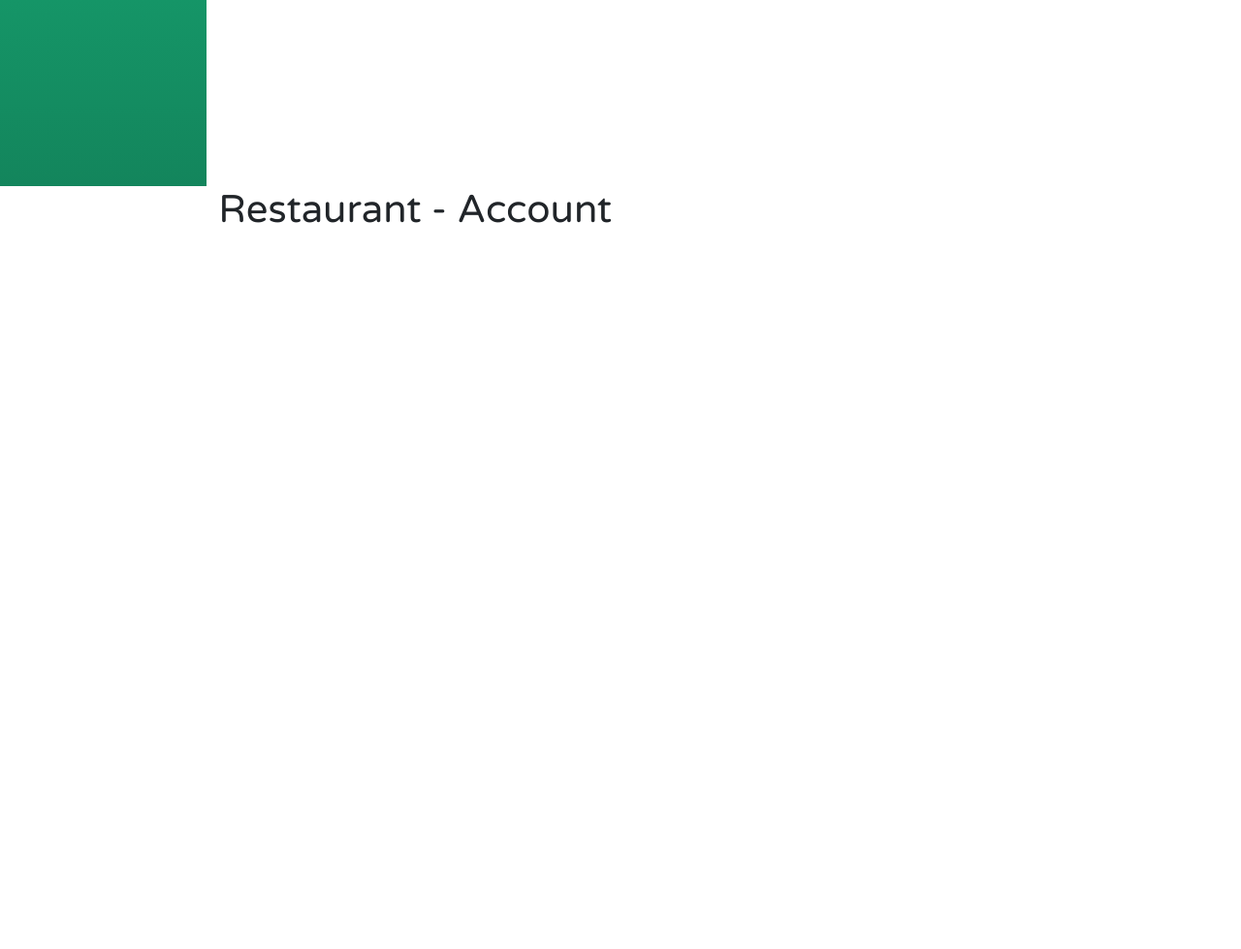
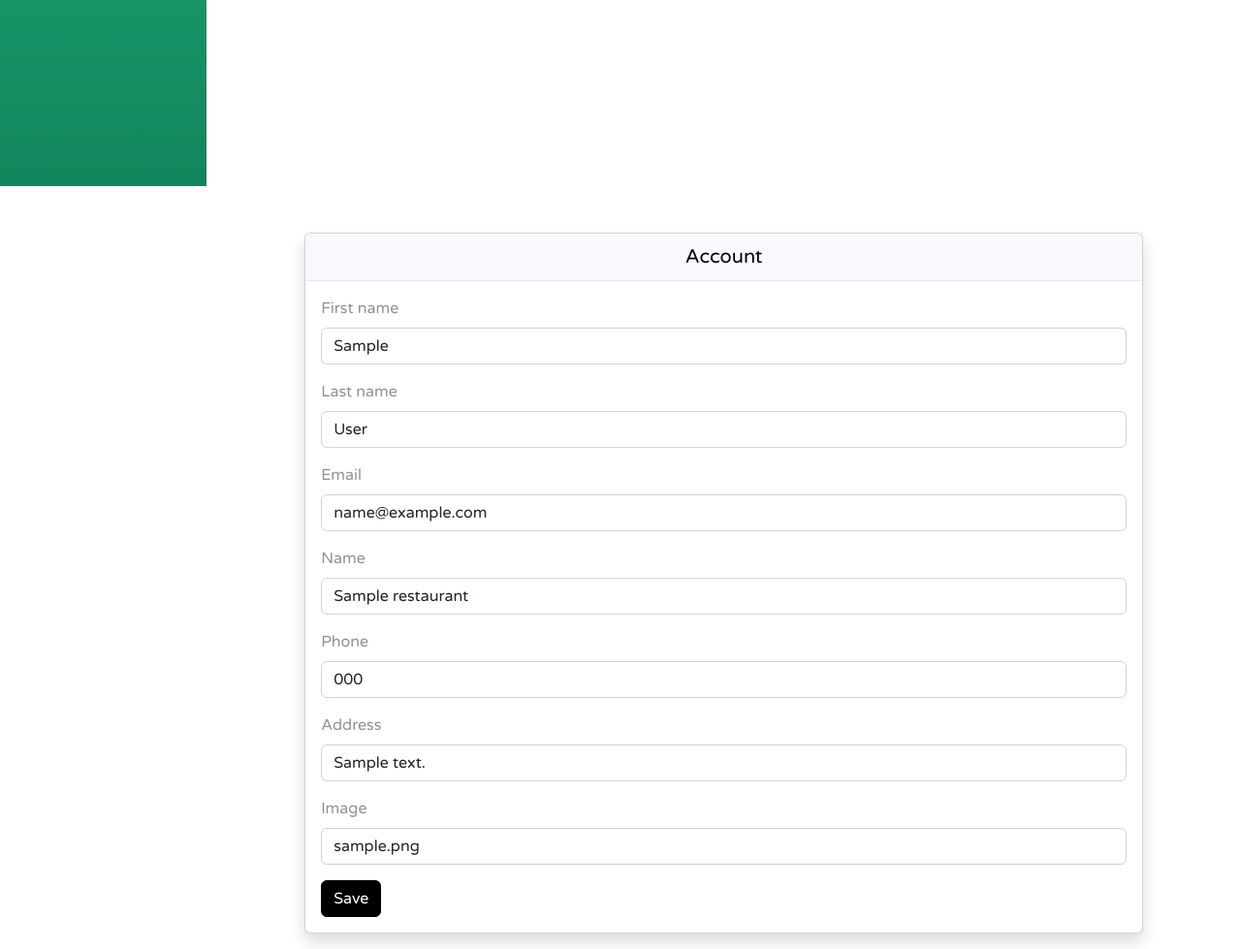
Before and after one commit to zd-prog/foodtasker, a Django app: page /restaurant/account/ in a window 1280 px wide. Shown: the part 608-1587 px from the top of the page at 97% size. Before the commit the page ends 838 px from the top, so only its background shows below. Run offline with Django 3.2, Linux system fonts and the light colour scheme; a user stored in the database is signed in; tables that the repository leaves empty hold one stand-in row (values such as "Sample post"); some libraries are stand-ins or nearby versions.

Commit message:
Account form

```diff
--- a/coreapp/forms.py
+++ b/coreapp/forms.py
@@ -1,3 +1,4 @@
+import email
 from django import forms
 
 from django.contrib.auth.models import User
@@ -15,3 +16,10 @@ class RestaurantForm(forms.ModelForm):
   class Meta:
     model = Restaurant
     fields = ('name', 'phone', 'address', 'logo')
+
+class AccountForm(forms.ModelForm):
+  email = forms.CharField(max_length=100, required=True)
+
+  class Meta:
+    model = User
+    fields = ('first_name', 'last_name', 'email')
--- a/coreapp/static/css/styles.css
+++ b/coreapp/static/css/styles.css
@@ -74,3 +74,19 @@ body {
   background-color: #097d53;
   color: white;
 }
+
+/* CARD */
+.card-header {
+  padding: 0.75rem 1.25rem;
+  margin-bottom: 0;
+  background-color: #f8f9fc;
+  border-bottom: 1px solid #e3e6f0;
+}
+
+.card-body {
+  color: #919295;
+}
+
+.text-black {
+  color: black;
+}
--- a/coreapp/templates/restaurant/account.html
+++ b/coreapp/templates/restaurant/account.html
@@ -1,7 +1,27 @@
 {% extends 'restaurant/base.html' %}
+{% load bootstrap4 %}
 
 {% block title %} Account{% endblock %}
 
 {% block body %}
-<h1>Restaurant - Account</h1>
+
+<div class="row">
+  <div class="col-md-10 offset-md-1">
+    <div class="card shadow text-white mb-3 mt-5">
+      <div class="card-header text-center">
+        <h5 class="m-0 font-weight-bold text-black">Account</h5>
+      </div>
+      <div class="card-body">
+        <form action="" method="post"enctype="multipart/form-data">
+          {% csrf_token %}
+          {% bootstrap_form account_form%}
+          {% bootstrap_form restaurant_form%}
+
+          <button type="submit" class="btn btn-black float-right">Save</button>
+        </form>
+      </div>
+    </div>
+  </div>
+</div>
+
 {% endblock %}
--- a/coreapp/views.py
+++ b/coreapp/views.py
@@ -3,7 +3,7 @@ from django.contrib.auth.decorators import login_required
 from django.contrib.auth import authenticate, login
 from django.contrib.auth.models import User
 
-from coreapp.forms import UserForm, RestaurantForm
+from coreapp.forms import AccountForm, UserForm, RestaurantForm
 
 # Create your views here.
 def home(request):
@@ -40,7 +40,22 @@ def restaurant_sign_up(request):
 
 @login_required(login_url='/restaurant/sign_in/')
 def restaurant_account(request):
-  return render(request, 'restaurant/account.html', {})
+
+  if request.method == "POST":
+    account_form = AccountForm(request.POST, instance=request.user)
+    restaurant_form = RestaurantForm(request.POST, instance=request.user.restaurant)
+
+    if account_form.is_valid() and restaurant_form.is_valid():
+      account_form.save()
+      restaurant_form.save()
+
+  account_form = AccountForm(instance=request.user)
+  restaurant_form = RestaurantForm(instance=request.user.restaurant)
+
+  return render(request, 'restaurant/account.html', {
+    "account_form": account_form,
+    "restaurant_form": restaurant_form
+  })
 
 @login_required(login_url='/restaurant/sign_in/')
 def restaurant_meal(request):
```
